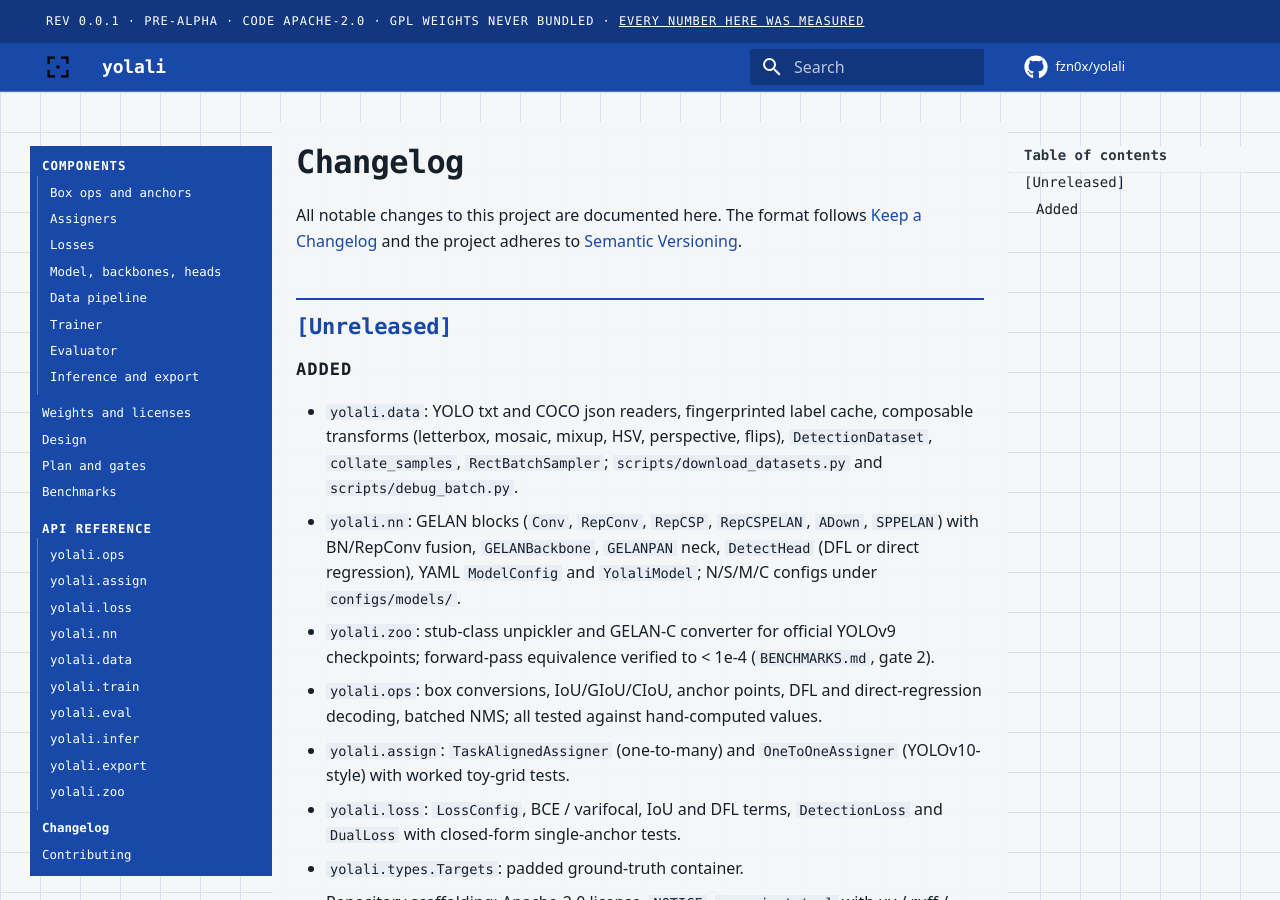
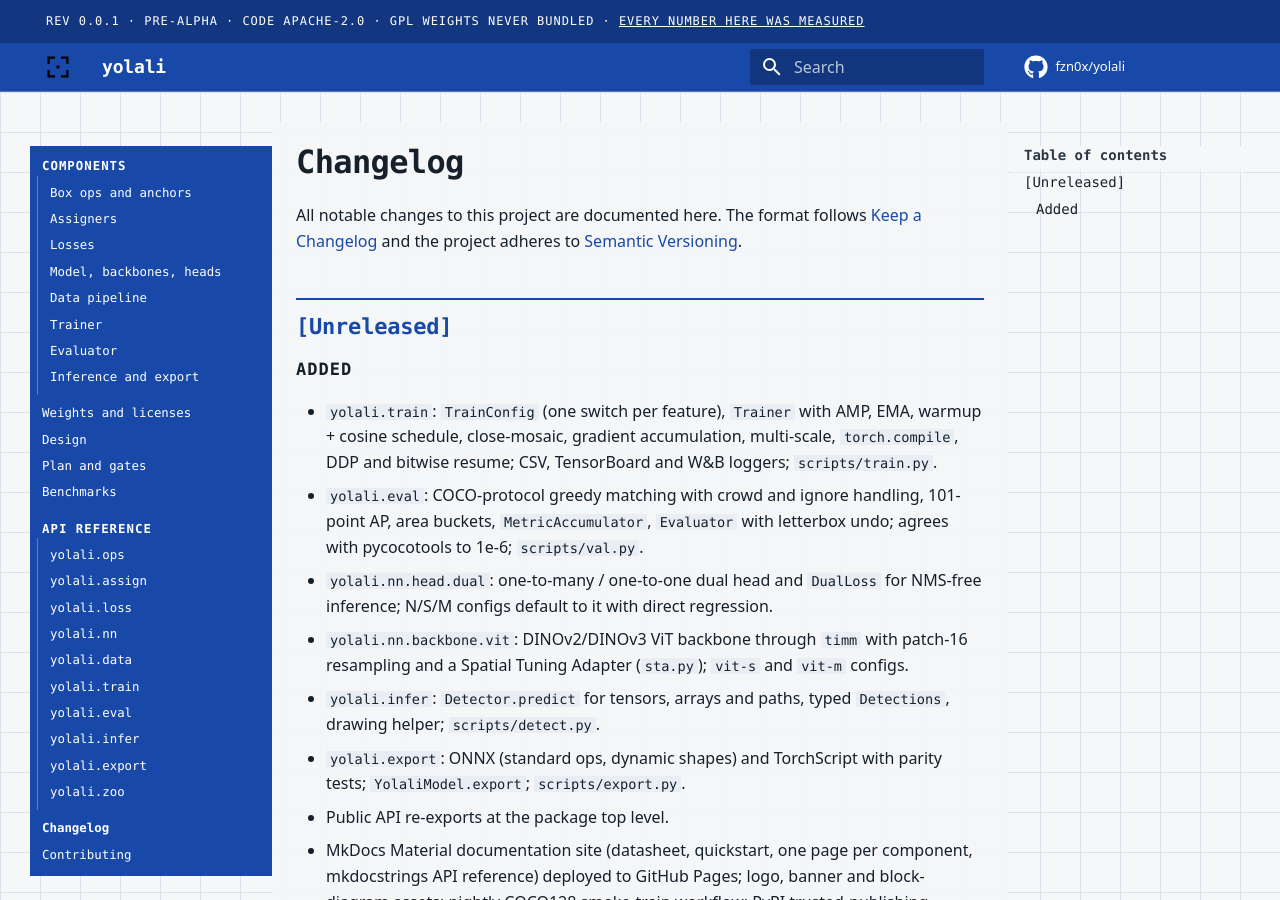
Before and after one commit to fzn0x/yolali, an MkDocs documentation site: the page built from docs/changelog.md, in a window 1280 px wide and 900 px high. Built offline with MkDocs 1.6.1 and Material for MkDocs 9.7.7, drawn with Linux system fonts in a browser that asks for light colours; comment, search, counter and statistics services are not loaded; some of the changed text lies outside the part shown.

Commit message:
docs(plan,changelog): phase 4 and 8 statuses; unreleased entries for train, eval, dual head, ViT, infer, export, site
Co-Authored-By: Claude Fable 5.1 <noreply@anthropic.com>

```diff
--- a/CHANGELOG.md
+++ b/CHANGELOG.md
@@ -8,6 +8,27 @@ adheres to [Semantic Versioning](https://semver.org/).
 
 ### Added
 
+- `yolali.train`: `TrainConfig` (one switch per feature), `Trainer` with AMP,
+  EMA, warmup + cosine schedule, close-mosaic, gradient accumulation,
+  multi-scale, `torch.compile`, DDP and bitwise resume; CSV, TensorBoard and
+  W&B loggers; `scripts/train.py`.
+- `yolali.eval`: COCO-protocol greedy matching with crowd and ignore
+  handling, 101-point AP, area buckets, `MetricAccumulator`, `Evaluator`
+  with letterbox undo; agrees with pycocotools to 1e-6; `scripts/val.py`.
+- `yolali.nn.head.dual`: one-to-many / one-to-one dual head and `DualLoss`
+  for NMS-free inference; N/S/M configs default to it with direct regression.
+- `yolali.nn.backbone.vit`: DINOv2/DINOv3 ViT backbone through `timm` with
+  patch-16 resampling and a Spatial Tuning Adapter (`sta.py`); `vit-s` and
+  `vit-m` configs.
+- `yolali.infer`: `Detector.predict` for tensors, arrays and paths, typed
+  `Detections`, drawing helper; `scripts/detect.py`.
+- `yolali.export`: ONNX (standard ops, dynamic shapes) and TorchScript with
+  parity tests; `YolaliModel.export`; `scripts/export.py`.
+- Public API re-exports at the package top level.
+- MkDocs Material documentation site (datasheet, quickstart, one page per
+  component, mkdocstrings API reference) deployed to GitHub Pages; logo,
+  banner and block-diagram assets; nightly COCO128 smoke-train workflow;
+  PyPI trusted-publishing workflow on tags.
 - `yolali.data`: YOLO txt and COCO json readers, fingerprinted label cache,
   composable transforms (letterbox, mosaic, mixup, HSV, perspective, flips),
   `DetectionDataset`, `collate_samples`, `RectBatchSampler`;
```
Also changed, not shown: docs/plan.md (+2 -2 lines).
